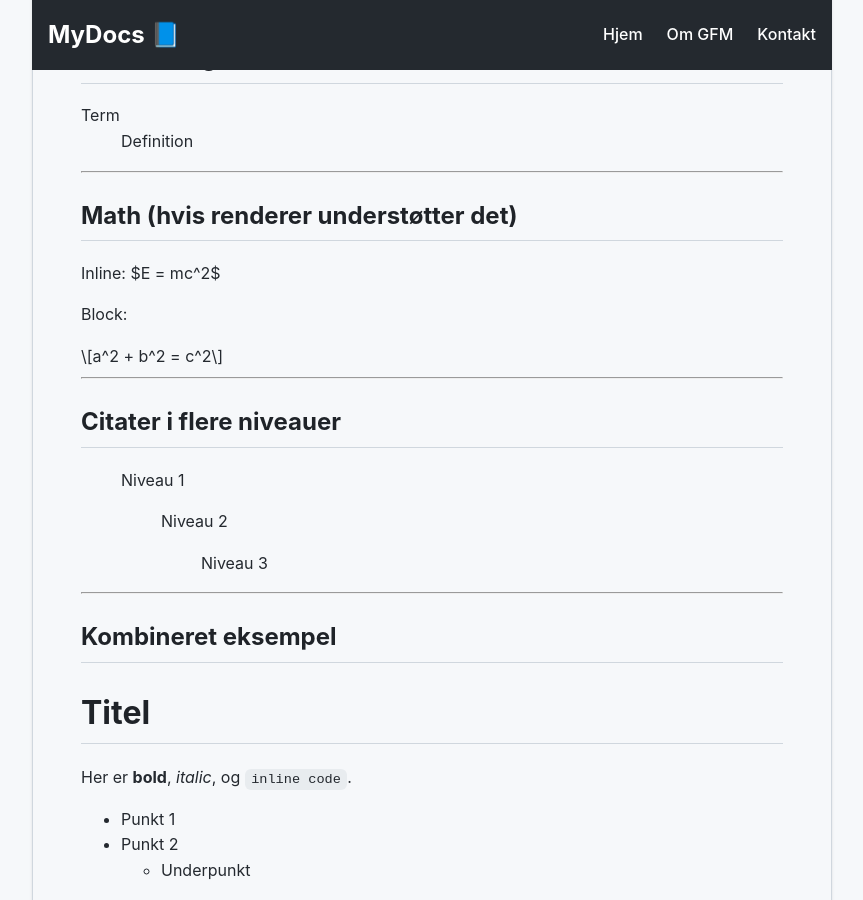
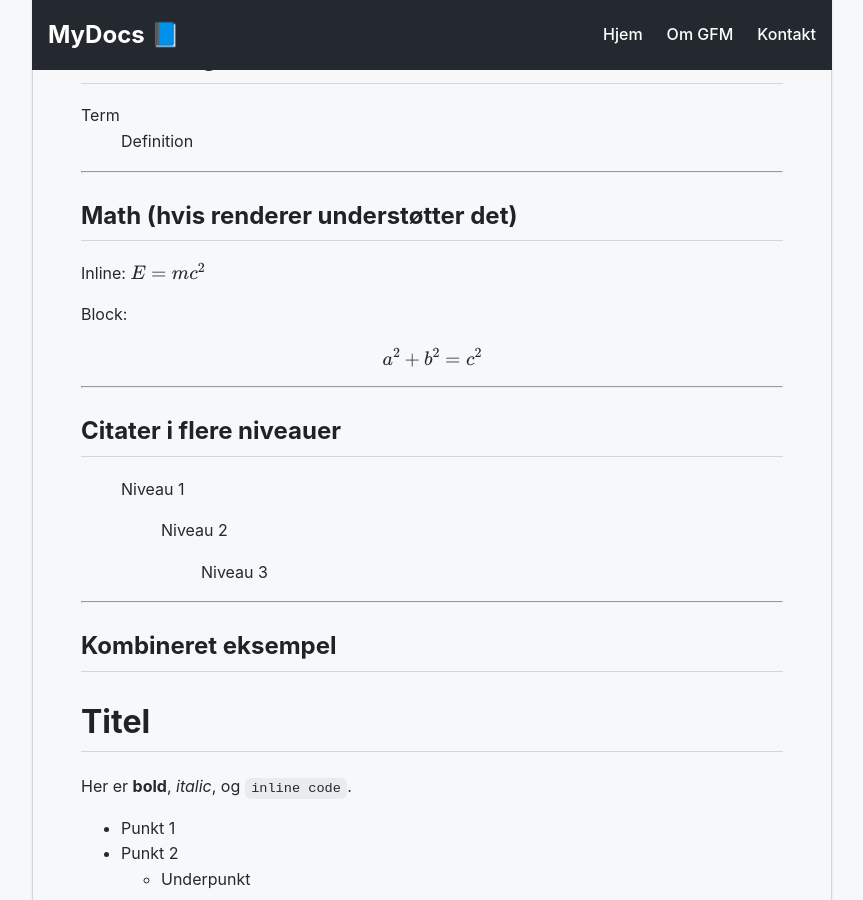
Before and after one commit to crasjens/Markdown, a Jekyll site: the page built from docs/index.md, in a window 1280 px wide and 900 px high, scrolled down 4711 px. Shown: the whole window, without its empty margins (208-1071 px from the left). Built offline with Jekyll 4.4.1, drawn with Linux system fonts in a browser that asks for light colours; comment, search, counter and statistics services are not loaded; part of the change alters nothing that is shown.

```diff
--- a/docs/_layouts/default.html
+++ b/docs/_layouts/default.html
@@ -41,5 +41,23 @@
 <script src="https://cdn.jsdelivr.net/npm/@panzoom/panzoom/dist/panzoom.min.js"></script>
 <script src="{{ '/assets/scripts.js' | relative_url }}"></script>
 
+<!-- MathJax for LaTeX rendering -->
+<script>
+  window.MathJax = {
+    tex: {
+      inlineMath: [['$', '$'], ['\\(', '\\)']],
+      displayMath: [['$$', '$$'], ['\\[', '\\]']]
+    }
+  };
+</script>
+
+<script async
+  id="MathJax-script"
+  src="https://cdn.jsdelivr.net/npm/mathjax@3/es5/tex-mml-chtml.js">
+</script>
+
+</body>
+
+
 </body>
 </html>
```
Also changed, not shown: docs/assets/scripts.js (+8 -32 lines), README.md.
